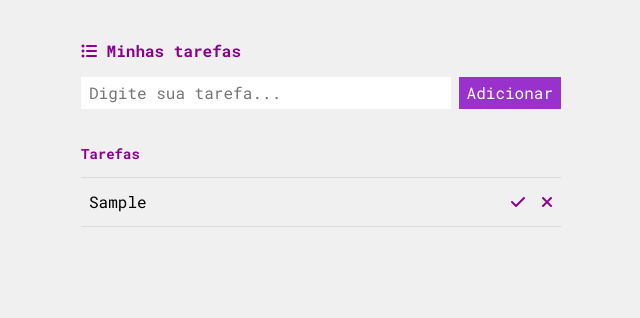
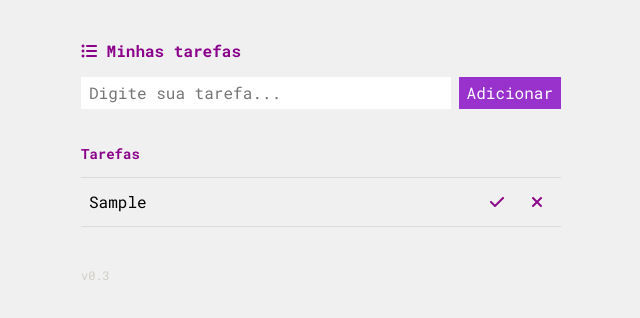
Before and after one commit to yrto/pi-web-browser-api, a plain HTML site: page aula-03-mini-projeto-02/index.html in a window 1280 px wide. Both pictures are taken after typing "Sample" into the empty fields and a click on the button "Adicionar". Shown: the full height of the page, 319-959 px from the left. Drawn offline with Linux system fonts and the light colour scheme.

Commit message:
Footer com versionamento e ajuste nos botões

```diff
--- a/aula-03-mini-projeto-02/index.html
+++ b/aula-03-mini-projeto-02/index.html
@@ -31,6 +31,10 @@
         </section>
     </main>
 
+    <footer id="footer">
+        <p>v0.3</p>
+    </footer>
+
 </body>
 
 <script type="text/javascript" src="script.js"></script>
--- a/aula-03-mini-projeto-02/style.css
+++ b/aula-03-mini-projeto-02/style.css
@@ -21,7 +21,7 @@ ul li {
     justify-content: space-between;
     line-height: 2em;
     border-top: 1px solid;
-    padding: 0.5em 0;
+    padding: 0.5em;
 }
 
 ul li:last-child {border-bottom: 1px solid;}
@@ -73,14 +73,18 @@ input, button {
 }
 
 #tarefas a {
-    padding: 0 0.5em;
+    margin-left: 0.5em;
+}
+
+#tarefas a i {
+    width: 2em;
     line-height: 2em;
+    text-align: center;
 }
 
 #tarefas ul li {
     border-color: #dadada;
     transition: 200ms;
-    padding-left: 0.5em;
 }
 
 #tarefas ul li:hover {
@@ -94,3 +98,12 @@ input, button {
 #tarefas .tarefas-concluidas ul li {
     text-decoration: line-through;
 }
+
+/* ************************************** footer */
+
+#footer {
+    color: #ceccc5;
+    margin-top: 2.5em;
+}
+
+#footer p {font-size: 0.75em;}
```
